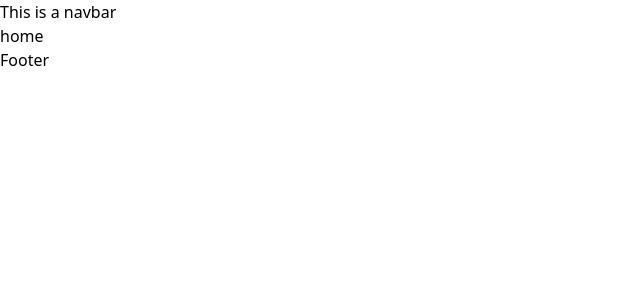
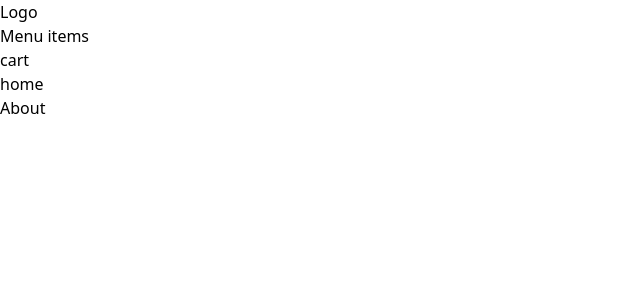
Before and after one commit to mahbub095/react-landing-, a React (Vite) app: page / in a window 1280 px wide. Shown: the top 300 px of the page, without its empty margins (0-640 px from the left). Built offline with nearby package versions, Linux system fonts and the light colour scheme.

Commit message:
Footer Component add

```diff
--- a/src/App.jsx
+++ b/src/App.jsx
@@ -2,15 +2,17 @@ import { useState } from 'react'
 import './App.css'
 import { Outlet, Link } from 'react-router-dom'
 import Navbar from './components/Navbar'
+import Footer from './components/Footer'
 
 function App() {
   const [count, setCount] = useState(0)
 //Layout
   return (
     <>
-      <Navbar></Navbar>
-      <Outlet></Outlet>
-      <footer>Footer</footer>
+      <Navbar/>
+      <Outlet/>
+      <Footer/>
+
     </>
   )
 }
--- /dev/null
+++ b/src/components/Footer.jsx
@@ -0,0 +1,9 @@
+import React from "react";
+
+const Footer = () => {
+    return (
+        <div>About</div>
+    )
+}
+
+export default Footer;
--- a/src/components/Navbar.jsx
+++ b/src/components/Navbar.jsx
@@ -1,6 +1,17 @@
+import React from "react";
+
 const Navbar = () => {
     return (
-        <div>This is a navbar</div>
+        <header>
+            <nav className='container mx-auto flex justify-between items-center py-6 px-4'>
+                {/* logo */}
+                <a href="/">Logo</a>
+                {/* desktop menu items */}
+                <div> Menu items</div>
+                {/* Cart icon */}
+                <div> cart</div>
+            </nav>
+        </header>
 
     )
 }
--- a/src/main.jsx
+++ b/src/main.jsx
@@ -10,7 +10,7 @@ import {
 import About from './pages/about/About.jsx';
 import Contact from './pages/contact/Contact.jsx';
 import Shop from './pages/shop/Shop.jsx';
-import Home from './pages/home/home.jsx';
+import Home from './pages/home/Home.jsx';
 
 // Pages route
 
```
